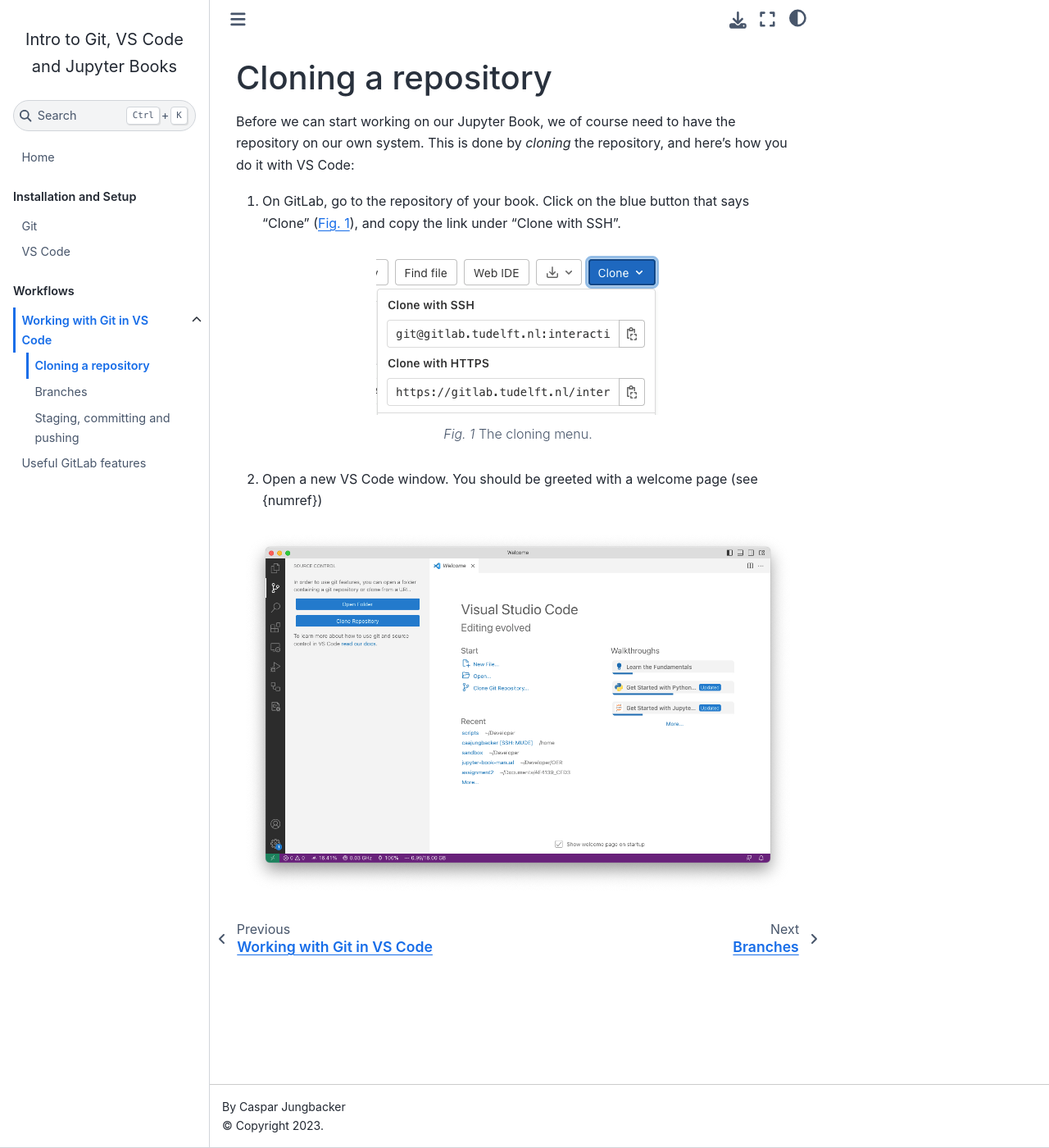
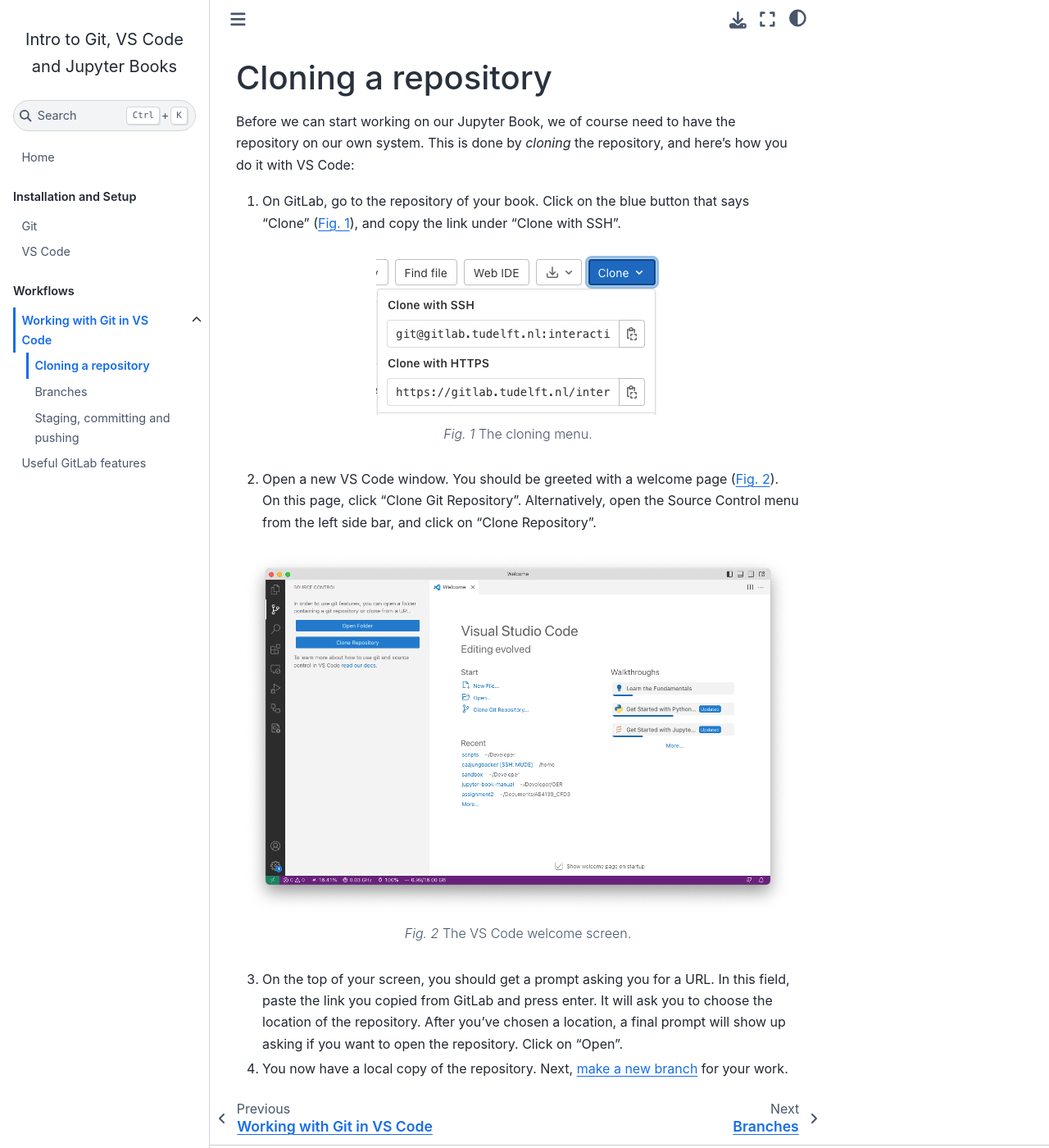
Before and after one commit to TeachBooks/mirror_teachbook_manual, a Jupyter Book: the page built from book/workflows/git-clone.md, in a window 1280 px wide and 1400 px high. Shown: the whole window at 82% size. Built offline with Jupyter Book 1.0.4 settings and Sphinx 7.4.7 and the Sphinx Book theme 1.1.4, drawn with Linux system fonts in a browser that asks for light colours.

Commit message:
Finish section

````diff
--- a/book/workflows/git-clone.md
+++ b/book/workflows/git-clone.md
@@ -11,7 +11,14 @@
 The cloning menu.
 ```
 
-2. Open a new VS Code window. You should be greeted with a welcome page (see {numref})
+2. Open a new VS Code window. You should be greeted with a welcome page ({numref}`vscode-welcome`). On this page, click "Clone Git Repository". Alternatively, open the Source Control menu from the left side bar, and click on "Clone Repository".
 
 ```{figure} ../images/vscode-welcome.png
+:name: vscode-welcome
+
+The VS Code welcome screen.
 ```
+
+3. On the top of your screen, you should get a prompt asking you for a URL. In this field, paste the link you copied from GitLab and press enter. It will ask you to choose the location of the repository. After you've chosen a location, a final prompt will show up asking if you want to open the repository. Click on "Open".
+
+4. You now have a local copy of the repository. Next, {ref}`make a new branch <git-branch>` for your work.
````
